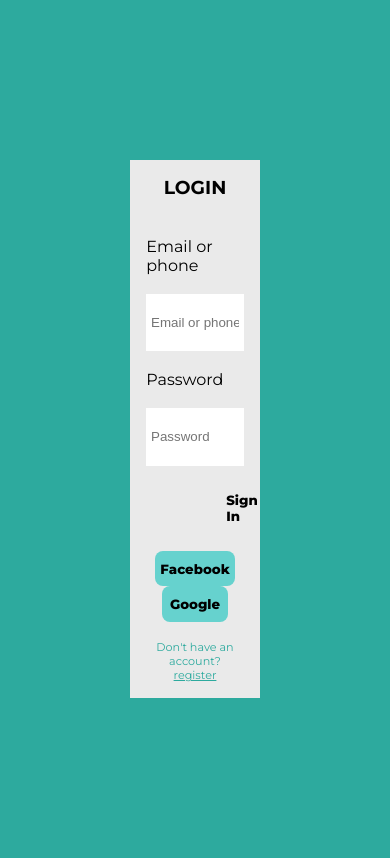
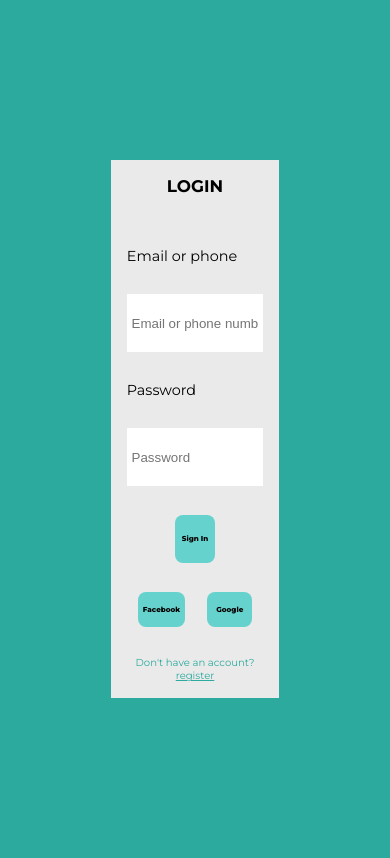
Before and after one commit to Captainslash44/digital-wallet, a PHP site: page /login.html in a window 390 px wide. Run offline with PHP 8.4, Linux system fonts and the light colour scheme; some libraries are stand-ins or nearby versions.

Commit message:
finished login page after 4 days smh

```diff
--- a/Front-end/styles.css
+++ b/Front-end/styles.css
@@ -23,7 +23,7 @@ body{
     height: 60vh;
     margin: 10rem;
     justify-content: space-between;
-    width: 25vw;
+    width: 35vw;
     padding: 1rem;
     font-family: "Montserrat";
 
@@ -48,14 +48,15 @@ body{
     height: 3rem;
     border-radius: 0.5rem;
     background-color: #66D2CE;
-    margin: 0 5rem;
+    margin: 0 3rem;
     font-family: "Montserrat";
     font-weight: 750;
+
 
 }
 
 .login-form p{
-    font-size: 0.7rem;
+    font-size: 0.7em;
     text-align: center;
     color: #2DAA9E;
 }
@@ -86,6 +87,29 @@ body{
     flex-grow: 0.15;
 }
 
+.signin-button:hover{
+    background-color: #AEEA94;
+    color: #EAEAEA;
+}
+
+.social-button:hover{
+    background-color: #AEEA94;
+    color: #EAEAEA;
+}
+
 input:focus{
      outline: 0.15rem solid grey;
 }
+
+@media (max-width: 820px){
+    .login-form{
+        font-size: 0.9em;
+    }
+    .signin-button{
+        font-size: 0.5em;
+
+    }
+    .social-button{
+        font-size: 0.5em;
+    }
+}
```
Also changed, not shown: Front-end/login.html (+7 -1 lines).
